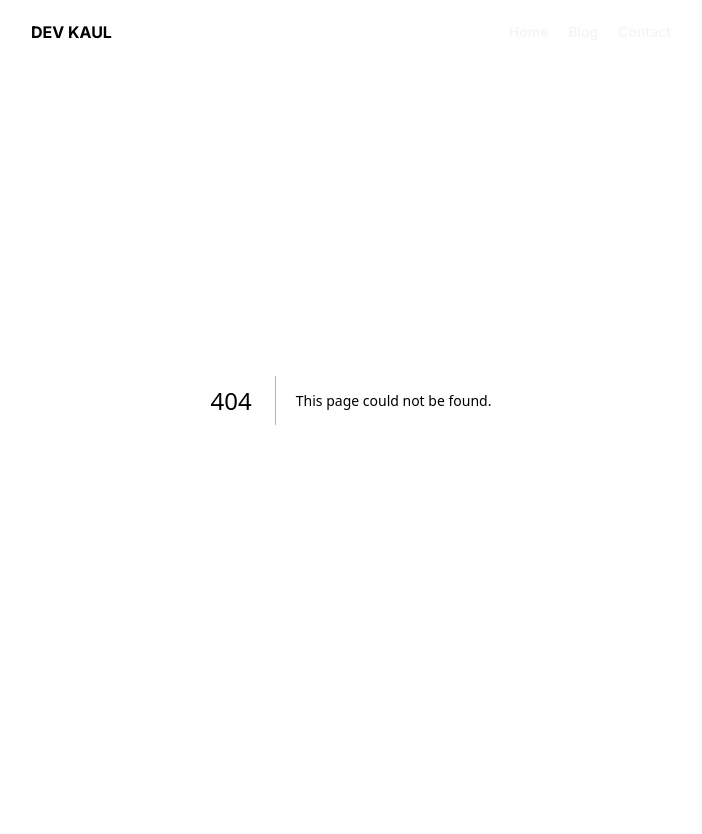
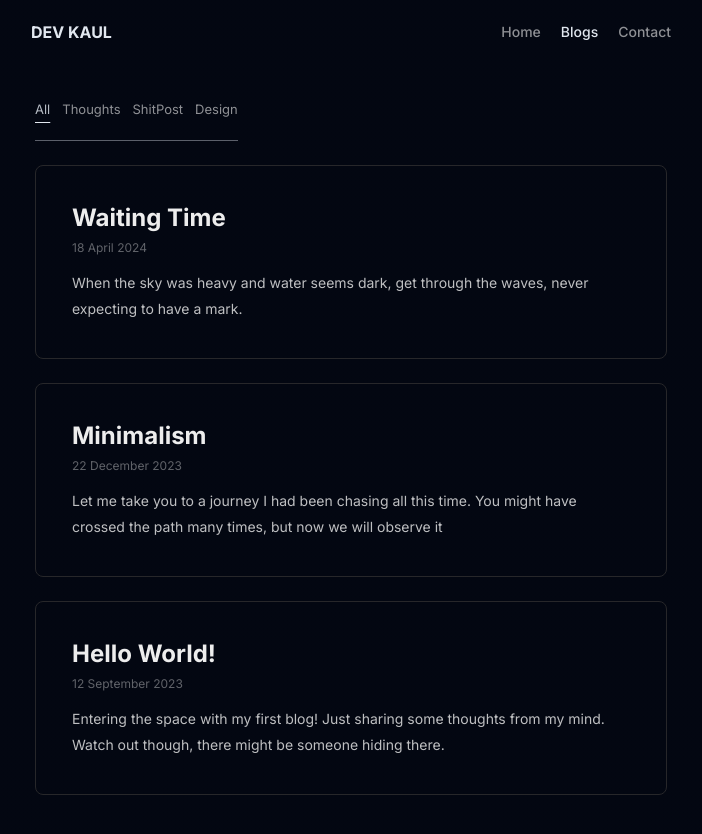
Before and after one commit to BugReportOnWeb/website, a Next.js app: page /blogs in a window 1280 px wide. Before the commit this address had no page. Shown: the whole page, without its empty margins (289-991 px from the left). Before the commit the page ends 800 px from the top, so only its background shows below. Built offline with nearby package versions, Linux system fonts and the light colour scheme.

Commit message:
fix: rename blog endpoint to 'blogs'

```diff
--- a/components/BlogPageContent.tsx
+++ b/components/BlogPageContent.tsx
@@ -28,7 +28,7 @@ const BlogPageContent = ({ blogTags, blogsMetaData }: BlogPageContentProps) => {
                 {currentTag === 'All' ? (
                     <>
                         {blogsMetaData.map(metaData => (
-                            <Link href={`/blog/${metaData.id}`} key={metaData.id} className='w-full p-6 border border-[#27272A] rounded-lg flex flex-col justify-center items-start gap-3 sm:p-9 hover:bg-[#050F19]'>
+                            <Link href={`/blogs/${metaData.id}`} key={metaData.id} className='w-full p-6 border border-[#27272A] rounded-lg flex flex-col justify-center items-start gap-3 sm:p-9 hover:bg-[#050F19]'>
                                 <div>
                                     <h1 className='font-bold text-2xl text-[#ededed]'>{metaData.title}</h1>
                                     <Date className='text-xs mt-[0.425rem] text-[#ededed]/40' dateString={metaData.date} />
@@ -42,7 +42,7 @@ const BlogPageContent = ({ blogTags, blogsMetaData }: BlogPageContentProps) => {
                         {blogsMetaData
                             .filter(metadata => metadata.tags.includes(currentTag))
                             .map(metaData => (
-                                <Link href={`/blog/${metaData.id}`} key={metaData.id} className='w-full p-6 border border-[#27272A] rounded-lg flex flex-col justify-center items-start gap-3 sm:p-9 hover:bg-[#050F19]'>
+                                <Link href={`/blogs/${metaData.id}`} key={metaData.id} className='w-full p-6 border border-[#27272A] rounded-lg flex flex-col justify-center items-start gap-3 sm:p-9 hover:bg-[#050F19]'>
                                     <div>
                                         <h1 className='font-bold text-2xl text-[#ededed]'>{metaData.title}</h1>
                                         <Date className='text-xs mt-[0.425rem] text-[#ededed]/40' dateString={metaData.date} />
--- a/components/Nav.tsx
+++ b/components/Nav.tsx
@@ -27,7 +27,7 @@ const Nav = () => {
                     <Link href='/' className={pathname == '/' ? 'text-[#e1e7ef]' : 'text-[#e1e7ef]/60'}>
                         <DropdownMenuItem>Home</DropdownMenuItem>
                     </Link>
-                    <Link href='/blog' className={pathname == '/blog' ? 'text-[#e1e7ef]' : 'text-[#e1e7ef]/60'}>
+                    <Link href='/blogs' className={pathname == '/blogs' ? 'text-[#e1e7ef]' : 'text-[#e1e7ef]/60'}>
                         <DropdownMenuItem>Blog</DropdownMenuItem>
                     </Link>
                     <Link href='/contact' className={pathname == '/contact' ? 'text-[#e1e7ef]' : 'text-[#e1e7ef]/60'}>
@@ -38,7 +38,7 @@ const Nav = () => {
 
             <ul className='items-center text-sm font-medium hidden sm:flex gap-5'>
                 <Link className={`${pathname === '/' ? 'text-[#e1e7ef]' : 'text-[#ededed]/60'} cursor-pointer transition-colors ease-in-out hover:text-[#ededed]/80`} href='/'>Home</Link>
-                <Link className={`${pathname === '/blog' ? 'text-[#e1e7ef]' : 'text-[#ededed]/60'} cursor-pointer transition-colors ease-in-out hover:text-[#ededed]/80`} href='/blog'>Blog</Link>
+                <Link className={`${pathname === '/blogs' ? 'text-[#e1e7ef]' : 'text-[#ededed]/60'} cursor-pointer transition-colors ease-in-out hover:text-[#ededed]/80`} href='/blogs'>Blogs</Link>
                 <Link className={`${pathname === '/contact' ? 'text-[#e1e7ef]' : 'text-[#ededed]/60'} cursor-pointer transition-colors ease-in-out hover:text-[#ededed]/80`} href='/contact'>Contact</Link>
             </ul>
         </div>
```
Also changed, not shown: app/blogs/[id]/page.tsx (renamed from app/blog/[id]/page.tsx), app/blogs/page.tsx (renamed from app/blog/page.tsx).
